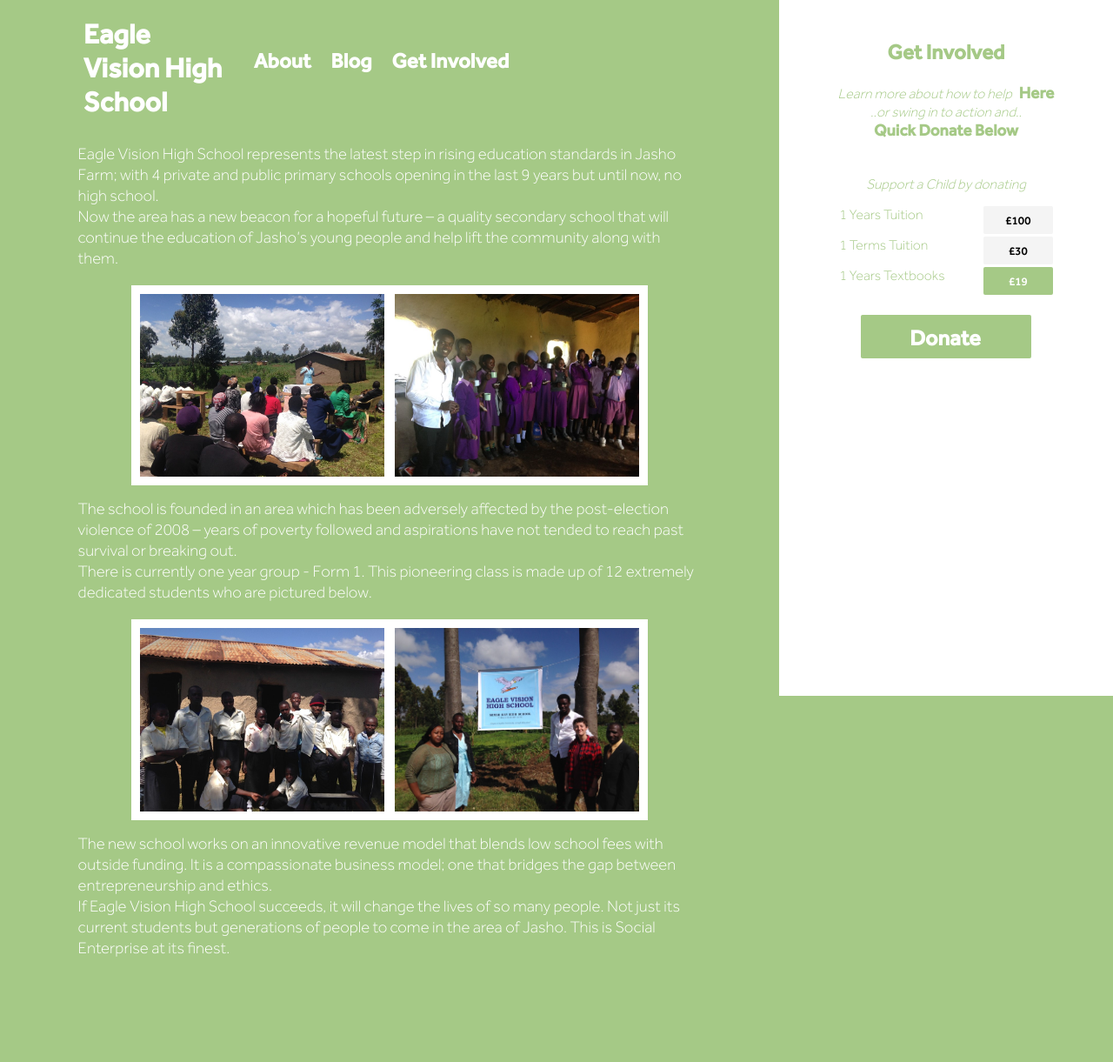
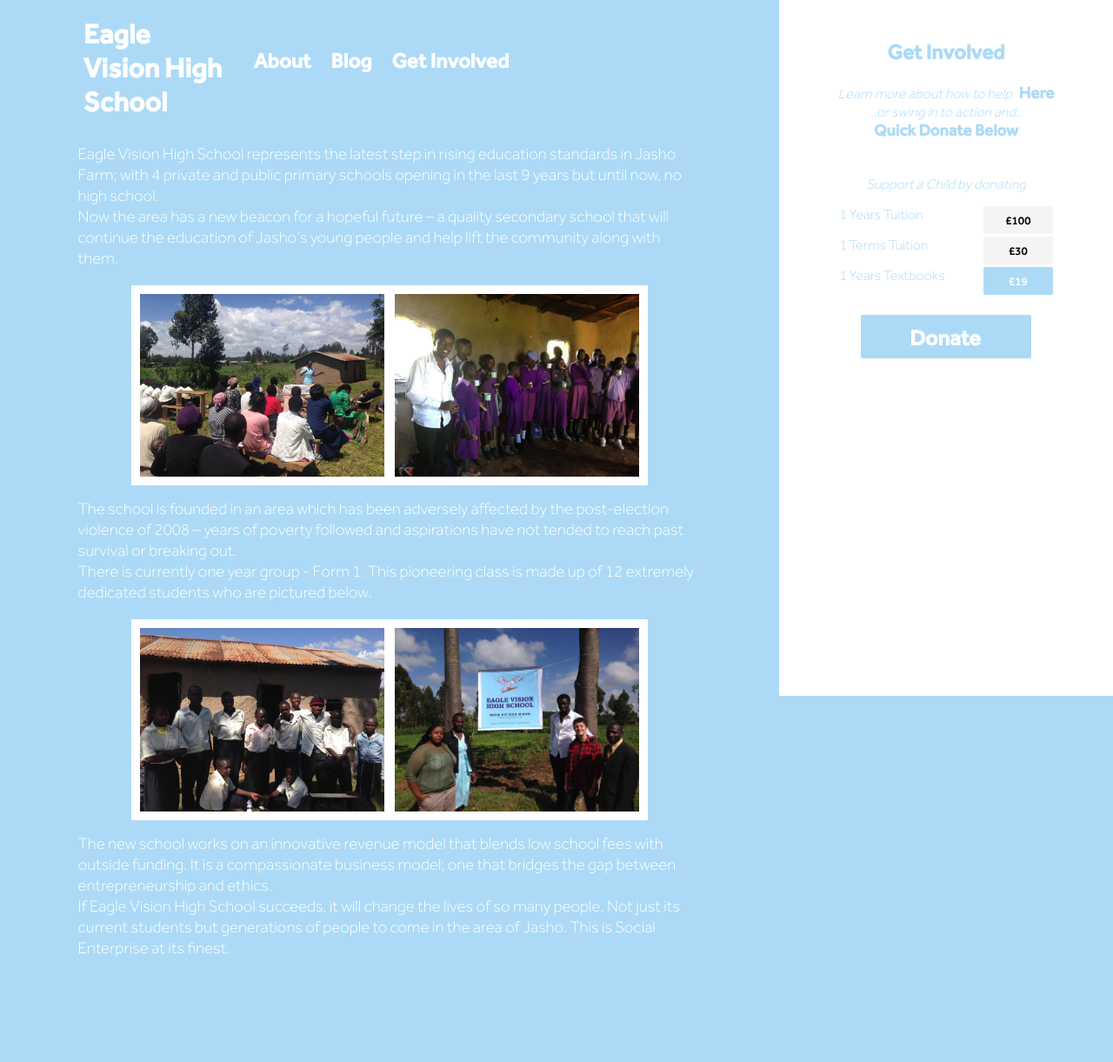
Before and after one commit to kylehind/eagle_vision, a PHP site: page / in a window 1280 px wide. Shown: the whole page at 87% size. Run offline with PHP 8.4, Linux system fonts and the light colour scheme.

Commit message:
color to blue

```diff
--- a/css/style.css
+++ b/css/style.css
@@ -9,7 +9,7 @@
 
 body{
 	margin:20px 0 0 0;
-	background: #A5C986;
+	background: #acdaf6;
 	color:#fff;
 	font-family: 'EffraLight';
 	overflow-x:hidden;
@@ -98,7 +98,7 @@ a{
 }
 
 #right_content{
-	color:#A5C986;
+	color:#acdaf6;
 	top:0;
 	position: fixed;
 	background: #fff;
@@ -109,7 +109,7 @@ a{
 }
 
 #right_content a{
-	color: #A5C986;
+	color: #acdaf6;
 }
 
 #container{
@@ -195,7 +195,7 @@ a{
 
 .text{
 	font-size: 14pt;
-	background:#A5C986;
+	background:#acdaf6;
 }
 
 button{
@@ -217,11 +217,11 @@ button{
 	width:80px;
 }
 .donate button:hover{
-	background:#A5C986;
+	background:#acdaf6;
 	color:#fff;
 }
 .donate button.selected{
-	background:#A5C986;
+	background:#acdaf6;
 	color:#fff;
 }
 
@@ -238,7 +238,7 @@ button{
 	padding: 4px 6px 0px 4px;
 	height:50px;
 	width:60% !important;
-	background:#A5C986 !important;
+	background:#acdaf6 !important;
 }
 .donate_button:hover{
 	background:#f4f4f4 !important;
```
